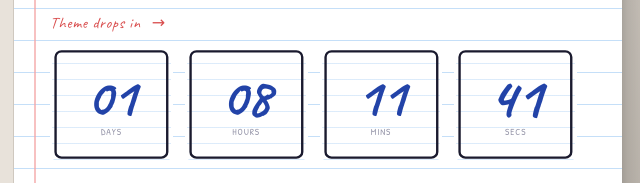
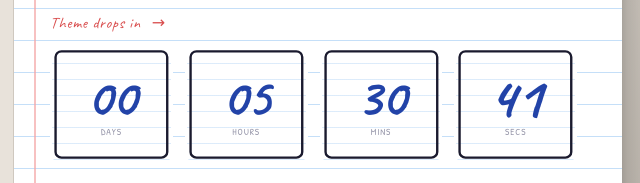
Before and after one commit to CatherineMariaBastin/FAREWELL, a plain HTML site: page index.html in a window 1280 px wide. Shown: the part 345-528 px from the top of the page, 348-988 px from the left. Drawn offline with Linux system fonts and the light colour scheme.

Commit message:
Change reveal date from April 23 to April 22

```diff
--- a/index.html
+++ b/index.html
@@ -441,7 +441,7 @@
 </div>
 
 <script>
-  const revealDate = new Date('2026-04-23T12:00:00');
+  const revealDate = new Date('2026-04-22T09:19:00');
   function pad(n){ return String(n).padStart(2, '0'); }
 
   function bump(id) {
```
